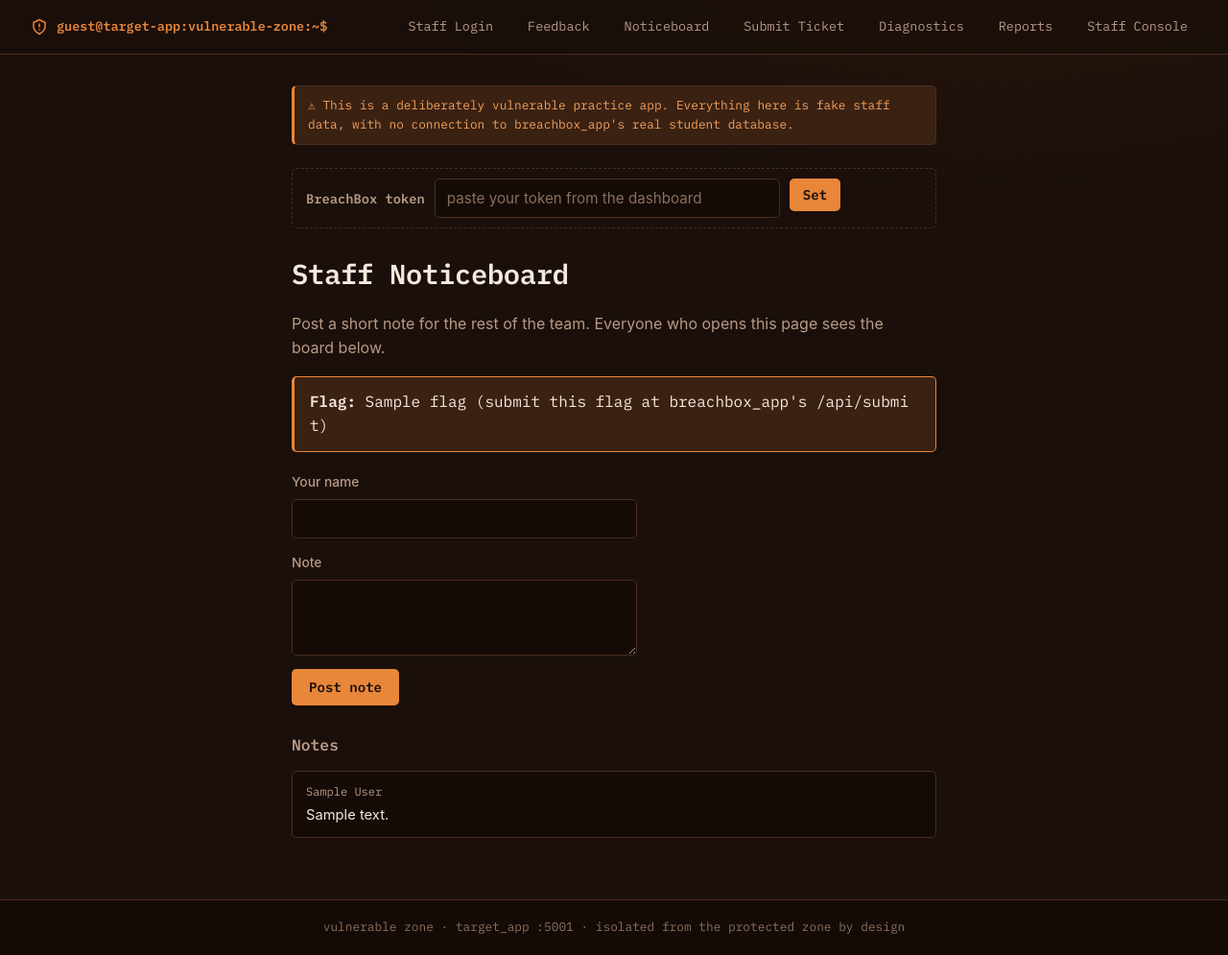
After one commit to suyash-090/major-project, a Flask app: template target_app/templates/noticeboard.html in a window 1280 px wide. The commit adds this page. Shown: the whole page at 96% size. Run offline with Flask 3, Linux system fonts and the light colour scheme; the template is opened without the code that fills it: most values are stand-ins (such as "Sample title", 1, 10 or a date in 2020).

Commit message:
Add stored XSS challenge (staff noticeboard)
A seventh challenge: stored (persistent) XSS on target_app's /noticeboard.
A note you post is saved and then rendered to everyone who opens the board
with no escaping, so the payload runs for every later visitor, not just you.
It's the saved-to-the-page counterpart of the existing reflected XSS.

- target_app: a Note model, /noticeboard GET+POST (the note body is rendered
  with |safe), the noticeboard template, nav and home links, note styles, and
  a per-student __FLAG_SXSS__ placeholder wired into the existing
  personalise_flags hook so each student still gets their own flag.
- breachbox: the StoredXssNoticeboard challenge class, its flag key, the Learn
  page / dashboard education content, and a two-step hint ladder.
- Tests: the new challenge is picked up by the discovery/flag suite (72 total).
  Updated the 'what's inside' counts on the home and learn pages.

Based on sameer/teacher-admin.

```diff
--- a/breachbox/flags.py
+++ b/breachbox/flags.py
@@ -25,6 +25,7 @@
 CHALLENGE_KEYS = {
     "Staff Portal Login Bypass": "sqli",
     "Staff Feedback Reflected XSS": "xss",
+    "Staff Noticeboard Stored XSS": "sxss",
     "Support Ticket IDOR": "idor",
     "Diagnostics Command Injection": "cmdi",
     "Report Viewer Path Traversal": "ptraversal",
--- a/target_app/static/css/style.css
+++ b/target_app/static/css/style.css
@@ -237,6 +237,24 @@
   font-size: 0.85rem;
 }
 
+/* ---------- Noticeboard (stored XSS) ---------- */
+
+#noticeboard { display: flex; flex-direction: column; gap: 10px; margin-top: 8px; }
+.note {
+  border: 1px solid var(--border);
+  background: var(--bg-2);
+  border-radius: var(--radius-sm);
+  padding: 11px 14px;
+}
+.note-author {
+  display: block;
+  font-family: var(--font-mono);
+  font-size: 0.75rem;
+  color: var(--text-muted);
+  margin-bottom: 4px;
+}
+.note-body { font-size: 0.92rem; word-break: break-word; }
+
 /* ---------- Footer ---------- */
 
 .site-footer {
--- a/target_app/templates/base.html
+++ b/target_app/templates/base.html
@@ -20,6 +20,7 @@
         </span>
         <a href="/login" class="{{ 'active' if request.path == '/login' }}">Staff Login</a>
         <a href="/feedback" class="{{ 'active' if request.path == '/feedback' }}">Feedback</a>
+        <a href="/noticeboard" class="{{ 'active' if request.path == '/noticeboard' }}">Noticeboard</a>
         <a href="/tickets/new" class="{{ 'active' if request.path.startswith('/tickets') }}">Submit Ticket</a>
         <a href="/diagnostics" class="{{ 'active' if request.path == '/diagnostics' }}">Diagnostics</a>
         <a href="/reports" class="{{ 'active' if request.path == '/reports' }}">Reports</a>
--- a/target_app/templates/home.html
+++ b/target_app/templates/home.html
@@ -9,6 +9,7 @@
     <ul>
         <li><a href="/login">Staff login</a></li>
         <li><a href="/feedback">Feedback board</a></li>
+        <li><a href="/noticeboard">Staff noticeboard</a></li>
         <li><a href="/tickets/new">Submit a ticket</a></li>
         <li><a href="/diagnostics">Network diagnostics</a></li>
         <li><a href="/reports">Report viewer</a></li>
--- /dev/null
+++ b/target_app/templates/noticeboard.html
@@ -0,0 +1,28 @@
+{% extends "base.html" %}
+{% block title %}Staff Noticeboard{% endblock %}
+{% block content %}
+<h1>Staff Noticeboard</h1>
+<p>Post a short note for the rest of the team. Everyone who opens this page sees the board below.</p>
+
+{% if flag %}
+<p class="flag-banner"><strong>Flag:</strong> {{ flag }} (submit this flag at breachbox_app's /api/submit)</p>
+{% endif %}
+
+<form method="POST" action="/noticeboard">
+    <label>Your name<input type="text" name="author"></label>
+    <label>Note<textarea name="body" rows="3"></textarea></label>
+    <button type="submit">Post note</button>
+</form>
+
+<h2>Notes</h2>
+<div id="noticeboard">
+    {% for note in notes %}
+    <div class="note">
+        <span class="note-author">{{ note.author }}</span>
+        <div class="note-body">{{ note.body|safe }}</div>
+    </div>
+    {% else %}
+    <p>No notes yet.</p>
+    {% endfor %}
+</div>
+{% endblock %}
--- a/templates/home.html
+++ b/templates/home.html
@@ -47,8 +47,8 @@
 <h2>What's inside</h2>
 <div class="features">
     <div class="feature">
-        <h3>6 challenges</h3>
-        <p>SQL injection, reflected XSS, IDOR, command injection, path traversal and a chained exploit.</p>
+        <h3>7 challenges</h3>
+        <p>SQL injection, reflected and stored XSS, IDOR, command injection, path traversal and a chained exploit.</p>
     </div>
     <div class="feature">
         <h3>Learn the fix</h3>
--- a/templates/learn.html
+++ b/templates/learn.html
@@ -6,7 +6,7 @@
 
 <section>
     <h2>What you'll learn</h2>
-    <p>The six challenges cover the most common web vulnerabilities, grouped the way the <a href="https://owasp.org/www-project-top-ten/" target="_blank" rel="noopener">OWASP Top 10</a> groups them. For every one, BreachBox doesn't just show you how to break it, it shows you <strong>how to prevent it</strong>, because knowing the fix is the whole point.</p>
+    <p>The seven challenges cover the most common web vulnerabilities, grouped the way the <a href="https://owasp.org/www-project-top-ten/" target="_blank" rel="noopener">OWASP Top 10</a> groups them. For every one, BreachBox doesn't just show you how to break it, it shows you <strong>how to prevent it</strong>, because knowing the fix is the whole point.</p>
 </section>
 
 <section>
```
Also changed, not shown: breachbox/__init__.py (+7 -0 lines), breachbox/challenges/sxss_noticeboard.py (added, +21 -0 lines), breachbox/education.py (+7 -0 lines), tests/test_challenges.py (+2 -1 lines), README.md.
